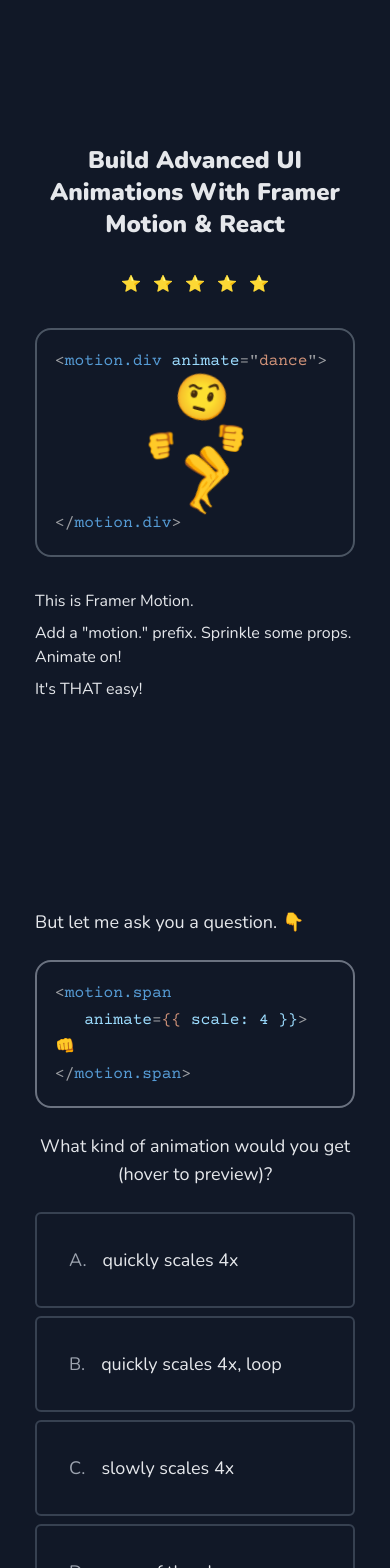
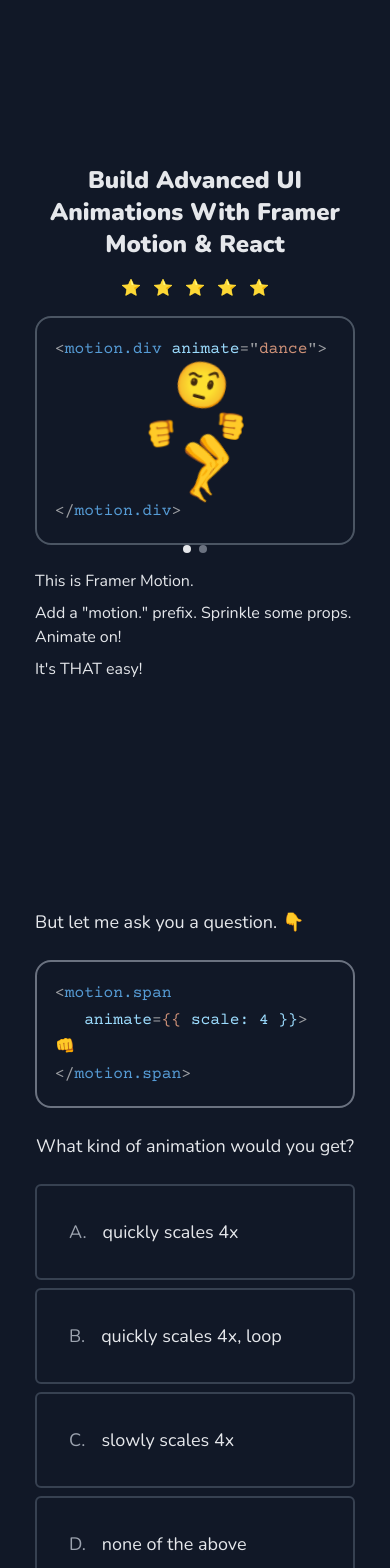
Before and after one commit to lintonye/smileys-in-motion, a Next.js app in the folder smileysinmotion.com/: page / in a window 390 px wide. Shown: the top 1568 px of the page. Built offline with nearby package versions, Linux system fonts and the light colour scheme.

Commit message:
remove hover to preview

```diff
--- a/smileysinmotion.com/components/Home.js
+++ b/smileysinmotion.com/components/Home.js
@@ -142,7 +142,7 @@ function Heading() {
   const [animate, setAnimate] = useState("initial");
   return (
     <Page
-      className="mx-auto flex flex-col justify-center align-middle space-y-8 max-w-xs sm:max-w-xl"
+      className="mx-auto flex flex-col justify-center align-middle space-y-4 max-w-xs sm:max-w-xl sm:space-y-8"
       fullScreen
       onPageScroll={({ scrollY }) => {
         if (scrollY > 20) {
@@ -175,10 +175,8 @@ function Heading() {
         <DanceDemo className="" />
       </div> */}
       <Carrousel className="relative mx-auto w-full sm:w-4/5">
-        <DanceDemo
-          className=""
-          onTypingComplete={() => setAnimate("typingComplete")}
-        />
+        <DanceDemo onTypingComplete={() => setAnimate("typingComplete")} />
+        <DanceDemo />
       </Carrousel>
       <motion.div
         initial={false}
@@ -502,9 +500,7 @@ function Quiz() {
 </motion.span>
 `}</Code>
       </div>
-      <p className="text-center">
-        What kind of animation would you get (hover to preview)?
-      </p>
+      <p className="text-center">What kind of animation would you get?</p>
       <div className="grid gap-2 grid-cols-1 sm:grid-cols-2">
         {options.map(({ id, title, preview }) => (
           <Option
```
